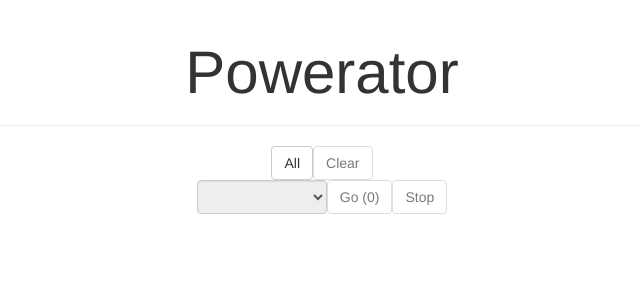
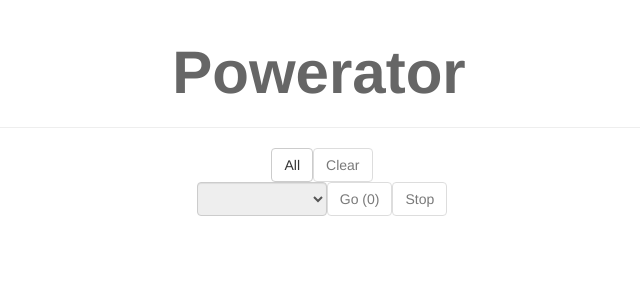
Before and after one commit to jaimeibar/configurator, a Django app: template nodes/templates/nodes/index.html in a window 1280 px wide. Shown: the top 300 px of the page, without its empty margins (318-958 px from the left). Run offline with Django 3.2, Linux system fonts and the light colour scheme; the template is opened without the code that fills it, so the values that code supplies are empty; some libraries are stand-ins or nearby versions.

Commit message:
Modified styles for h1 and deleted caption ones

```diff
--- a/nodes/static/nodes/css/base.css
+++ b/nodes/static/nodes/css/base.css
@@ -46,17 +46,6 @@ p, ol, ul, dl {
 p {
     padding: 0;
     line-height: 140%;
-}
-
-h1,h2,h3,h4,h5 {
-    font-weight: bold;
-}
-
-h1 {
-    font-size: 18px;
-    color: #666;
-    padding: 0 6px 0 0;
-    margin: 0 0 .2em 0;
 }
 
 h2 {
@@ -189,8 +178,15 @@ hr {
     border: none;
 }
 
-.caption-sites {
+h1, h2, h3, h4, h5 {
+    font-weight: bold;
+}
+
+h1 {
     font-size: 60px;
+    color: #666;
+    padding: 0 6px 0 0;
+    margin: 0 0 .2em 0;
 }
 
 .div_hostlist {
```
